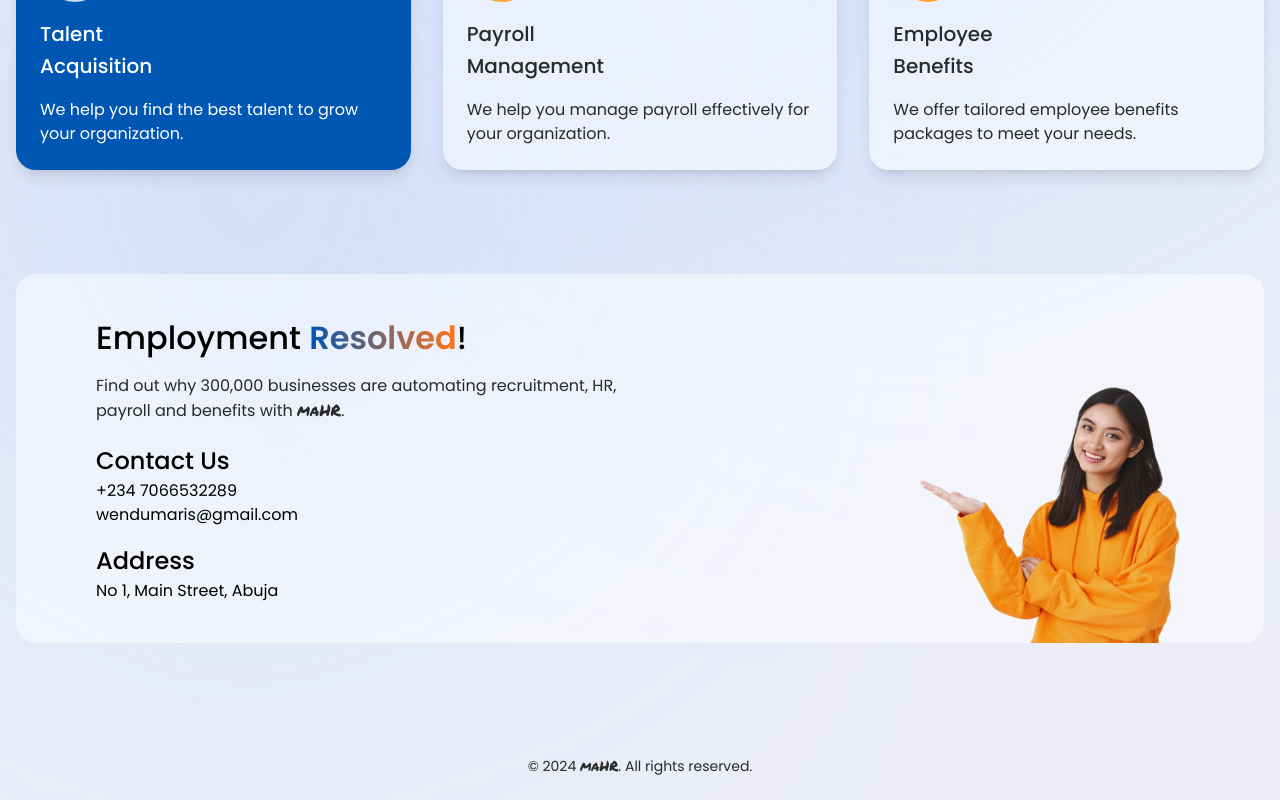
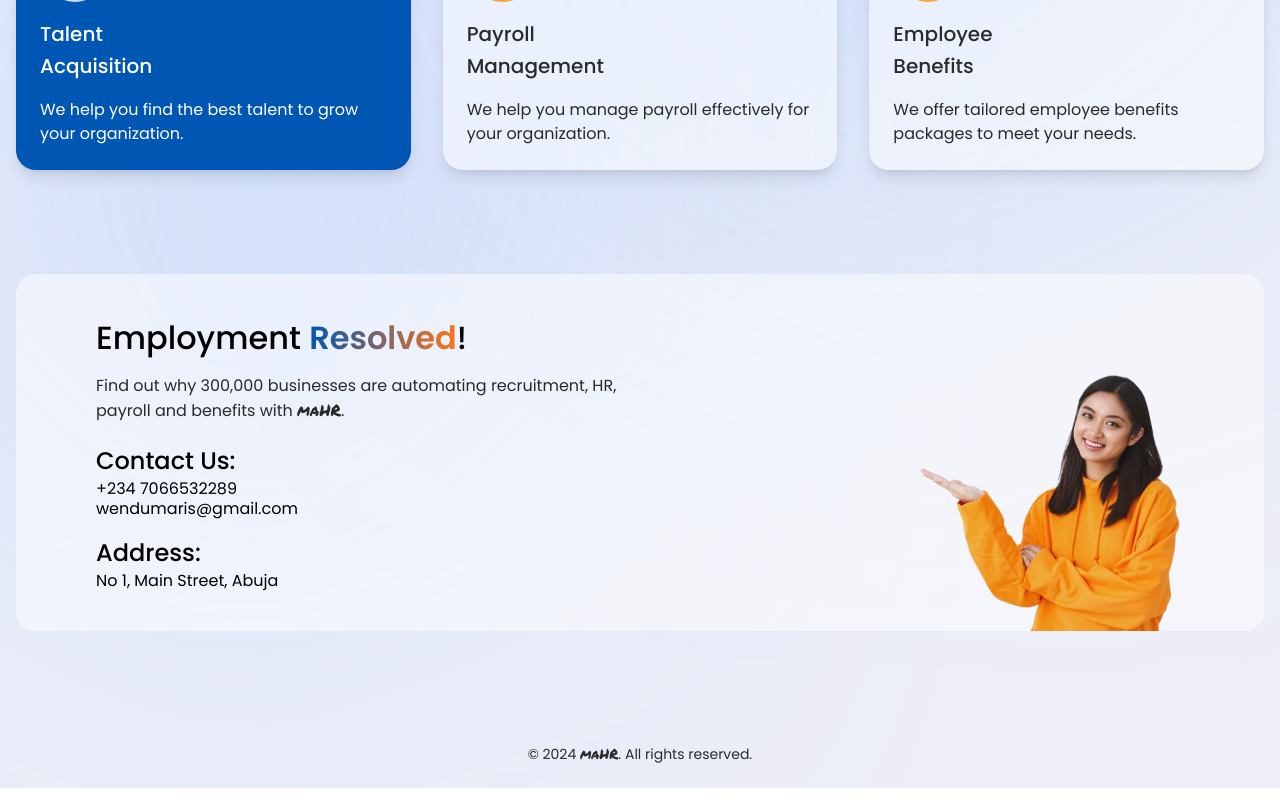
Before and after one commit to chimaris/maHR, a Next.js app: page / in a window 1280 px wide. Shown: the part 2203-3003 px from the top of the page. Built offline with nearby package versions, Linux system fonts and the light colour scheme.

Commit message:
corrections

```diff
--- a/app/components/AboutUs.tsx
+++ b/app/components/AboutUs.tsx
@@ -7,7 +7,7 @@ import arrowRightIcon from "../../assets/icons/arrow-right.svg";
 const AboutUs: React.FC = () => {
 	return (
 		<section id="about" className="bg-transparent py-16 md:py-28  relative">
-			<div className="max-w-7xl mx-auto px-4 z-10 relative">
+			<div className="max-w-7xl mx-auto px-4 z-10 relative container">
 				{/* Flex container for responsiveness */}
 				<div className="flex flex-col-reverse md:flex-row items-center justify-center gap-10">
 					{/* Image section */}
--- a/app/components/Footer.tsx
+++ b/app/components/Footer.tsx
@@ -5,7 +5,7 @@ import lady from "../../assets/images/lady.png";
 const Footer: React.FC = () => {
 	return (
 		<footer className="bg-transparent py-6 relative" id="footer">
-			<div className="max-w-7xl mx-auto px-4 z-10 relative">
+			<div className="max-w-7xl mx-auto px-4 z-10 relative container">
 				<div className="rounded-[20px] h-[671px] md:h-auto p-4 md:py-10 md:px-20 relative" style={{ background: "rgba(255, 255, 255, 0.5)" }}>
 					<p className="text-[32px] font-medium text-[#000]">
 						Employment <span className="text-gd">Resolved</span>! <br />
@@ -17,13 +17,13 @@ const Footer: React.FC = () => {
 					{/* contact information here */}
 					<div className="flex flex-col gap-4 mt-5">
 						<div className="w-full md:w-1/2">
-							<h3 className="md:text-[24px] font-medium text-[#000]">Contact Us</h3>
-							<p className="md:text-[16px] text-[#000]">+234 7066532289</p>
-							<p className="md:text-[16px] text-[#000]"> wendumaris@gmail.com </p>
+							<h3 className="md:text-[24px] font-medium text-[#000]">Contact Us:</h3>
+							<p className="text-sm md:text-[16px] text-[#000]">+234 7066532289</p>
+							<p className="text-sm md:text-[16px] text-[#000]"> wendumaris@gmail.com </p>
 						</div>
 						<div className="w-full md:w-1/2">
-							<h3 className="md:text-[24px] font-medium text-[#000]">Address</h3>
-							<p className="md:text-[16px] text-[#000]">No 1, Main Street, Abuja</p>
+							<h3 className="md:text-[24px] font-medium text-[#000]">Address:</h3>
+							<p className="text-sm md:text-[16px] text-[#000]">No 1, Main Street, Abuja</p>
 						</div>
 					</div>
 
```
